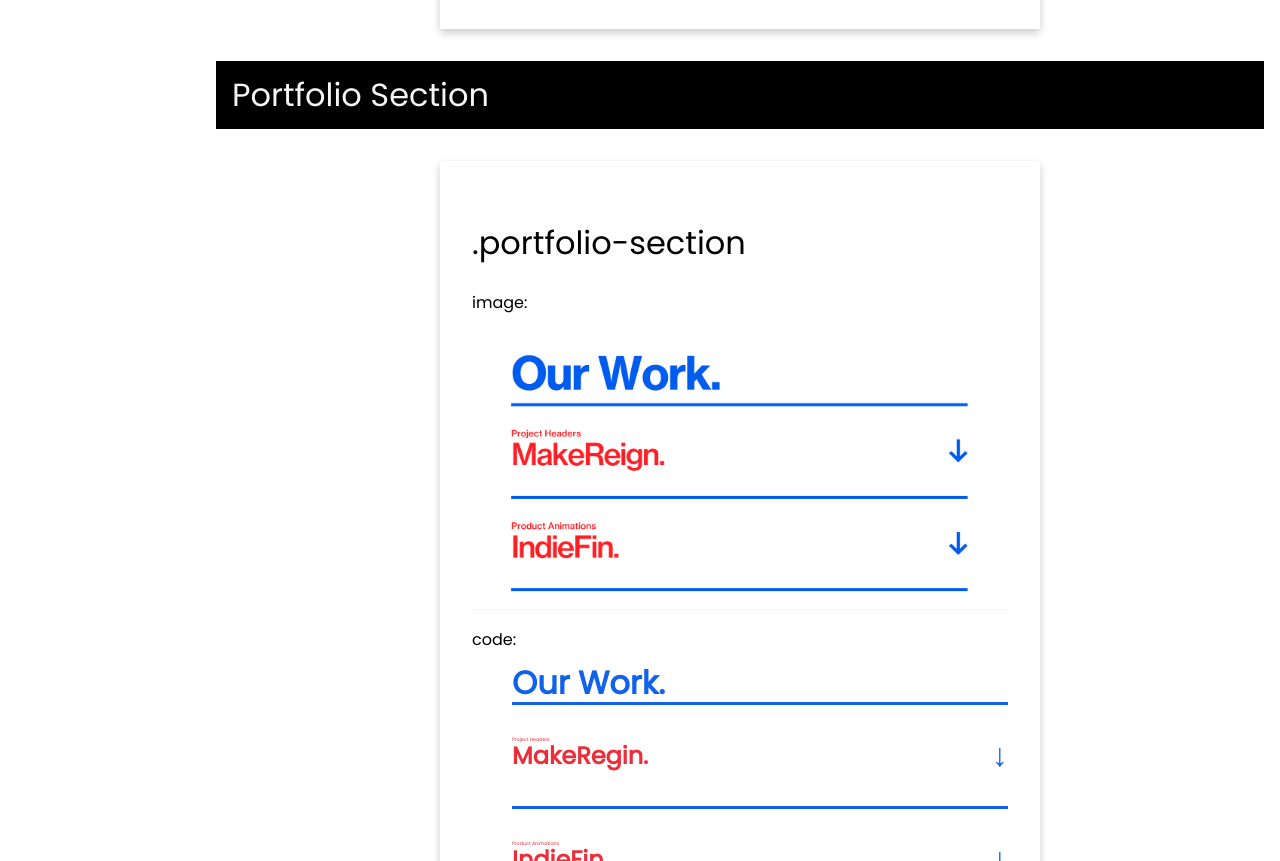
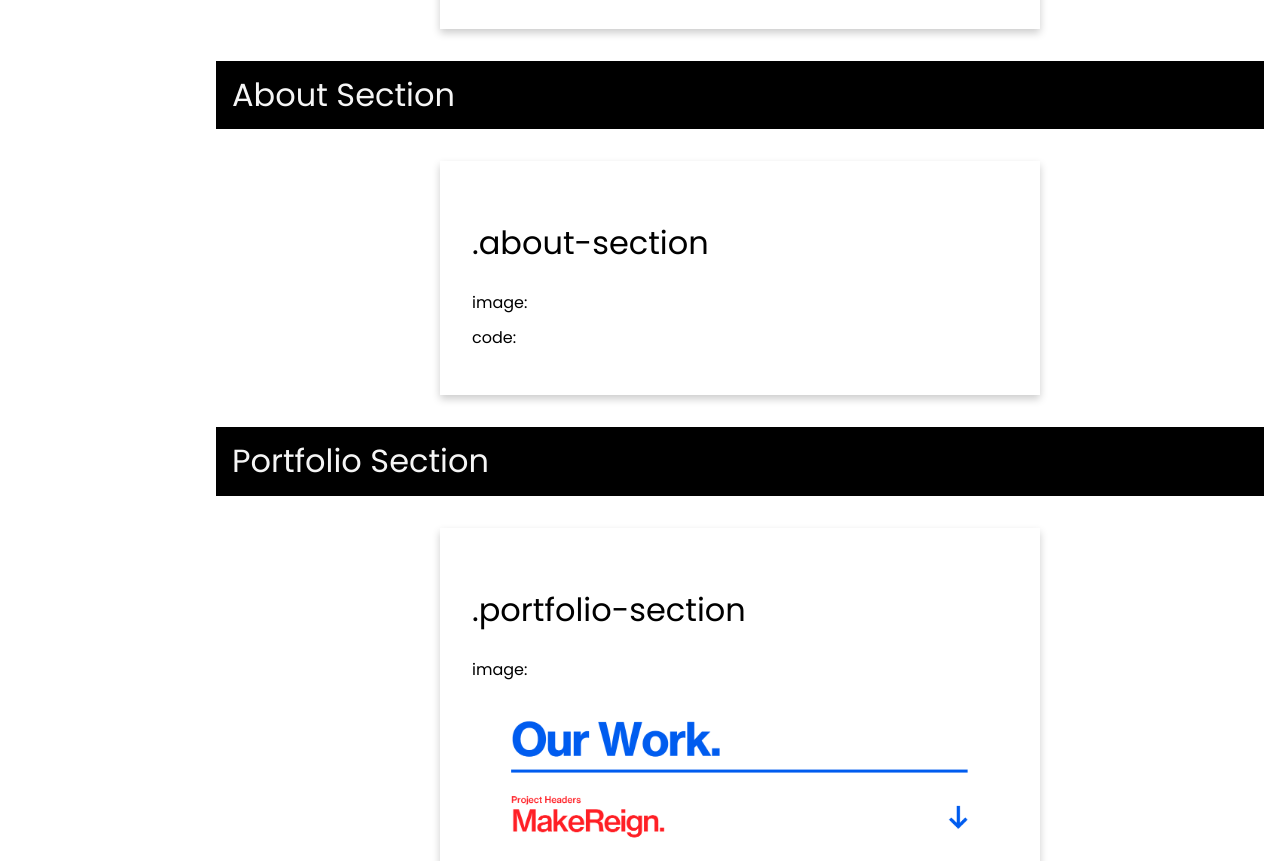
Before and after one commit to emilydz/okalpha-case-study, a plain HTML site: page components/index.html in a window 1280 px wide. Shown: the part 3401-4262 px from the top of the page. Drawn offline with Linux system fonts and the light colour scheme.

```diff
--- a/components/index.html
+++ b/components/index.html
@@ -96,6 +96,15 @@
                         </div>
                 </div>
         </section>
+    <!-- About -->
+        <section>
+            <p class="section-header" id="about">About Section</p>
+                <div class="card">
+                    <p class="card__title">.about-section</p>
+                    <p>image:</p>
+                    <p>code:</p>
+                </div>
+        </section>
     <!-- Portfolio -->
         <section>
             <p class="section-header" id="portfolio">Portfolio Section</p>
```
Also changed, not shown: components/img/about-section.png (added), components/img/footer.png (added), components/img/services-section.png (added), components/img/team-section.png (added), 1 other file.
